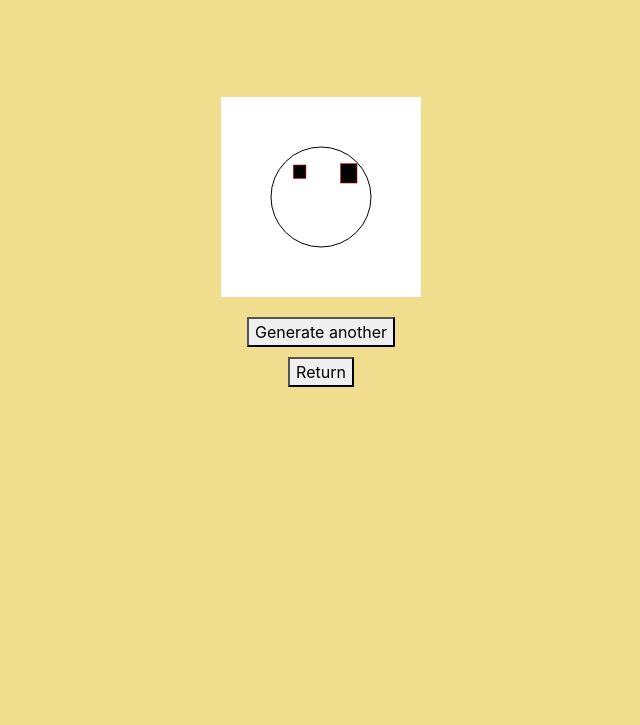
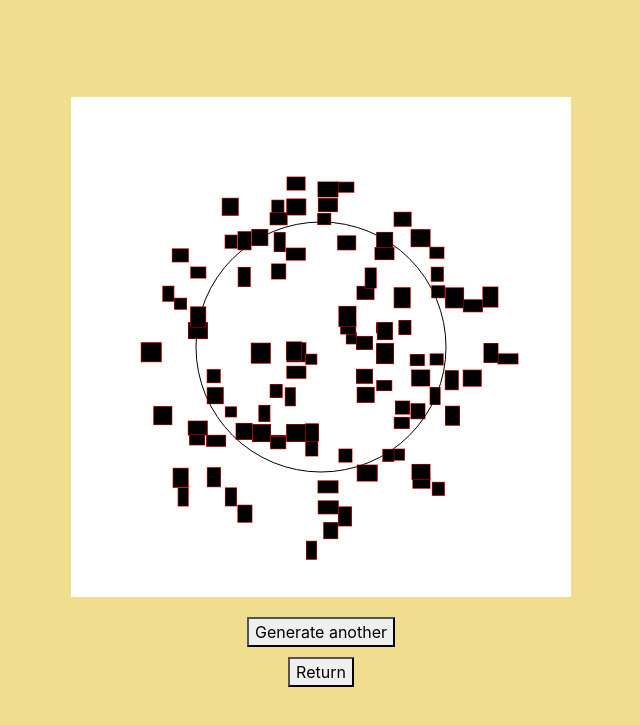
Before and after one commit to mikolajt/RandomDungeonGenerator, a plain HTML site: page dungeon.html in a window 1280 px wide. Shown: the part 51-776 px from the top of the page, without its empty margins (319-959 px from the left). Drawn offline with nearby package versions, Linux system fonts and the light colour scheme.

Commit message:
separation part 2 (center)

```diff
--- a/dungeon.html
+++ b/dungeon.html
@@ -11,7 +11,7 @@
   </head>
   <body>
     <h1>Random Dungeon Generator!</h1>
-    <canvas id="dungeon-canvas" width="200" height="200"></canvas>
+    <canvas id="dungeon-canvas" width="500" height="500"></canvas>
     <button id="generate-another-button" onclick="window.location.reload()">Generate another</button>
     <button id="return-button" onclick="location.href='index.html'">Return</button>
 
--- a/generate_dungeon.js
+++ b/generate_dungeon.js
@@ -1,12 +1,14 @@
 let canvas = document.getElementById("dungeon-canvas");
 let ctx = canvas.getContext("2d");
 let cells = [];
+let cell_id_counter = 0;
 const radius = canvas.width/4;
-const number_of_cells = 2;
+const number_of_cells = 100;
 const max_cell_size = 20;
 const min_cell_size = 10;
 
 function Cell(x, y, width, height) {
+    this.cell_id = cell_id_counter++;
     this.x = x;
     this.y = y;
     this.width = width;
@@ -25,9 +27,9 @@ function draw() {
     for(i = 0; i < number_of_cells; i++)
     {
         ctx.strokeStyle = "red";
-        ctx.strokeRect(cells[i].x, cells[i].y, cells[i].width, cells[i].height);
-        ctx.fillRect(cells[i].x, cells[i].y, cells[i].width, cells[i].height);
-        console.log(cells[i].x + "," + cells[i].y + "," + cells[i].width + "," + cells[i].height);
+        ctx.strokeRect(cells[i].x - cells[i].width/2, cells[i].y + cells[i].height/2, cells[i].width, cells[i].height);
+        ctx.fillRect(cells[i].x - cells[i].width/2, cells[i].y + cells[i].height/2, cells[i].width, cells[i].height);
+        console.log(cells[i].x + "," + cells[i].y + "," + cells[i].width + "," + cells[i].height + "," + cells[i].cell_id);
     }
 }
 
@@ -61,27 +63,34 @@ function separateCells() {
         this.x = x;
         this.y = y;
 
-        this.normalize = function() {
+        this.normalize = function(x) {
             let length = Math.hypot(this.x, this.y);
-            this.x = this.x/length;
-            this.y = this.y/length;
+            this.x = this.x/length * x;
+            this.y = this.y/length * x;
         }
     }
 
     function cellSeparationVector(currentCell) {
         function calculateDistance(cell1, cell2) {
-            let a = cell1.x - cell2.x;
-            let b = cell1.y - cell2.y;
-
-            return Math.hypot(a, b);
+            return [cell1.x - cell2.x, cell1.y - cell2.y];
         }
         let v = new Vector(0, 0);
         let neighborCount = 0;
+        let distance;
+        let isNeighbor;
         cells.forEach(cell => {
             if(currentCell != cell) {
-                if(calculateDistance(currentCell, cell) < Math.hypot(currentCell.height, currentCell.width)) {
+                distance = calculateDistance(currentCell, cell);
+                isNeighbor = false;
+                if(Math.abs(distance[0]) <= currentCell.width/2 + cell.width/2) {
                     v.x += cell.x - currentCell.x;
+                    isNeighbor = true;
+                }
+                if(Math.abs(distance[1]) <= currentCell.height/2 + cell.height/2) {
                     v.y += cell.y - currentCell.y;
+                    isNeighbor = true;
+                }
+                if(isNeighbor) {
                     neighborCount++;
                 }
             }
@@ -94,16 +103,29 @@ function separateCells() {
             v.y *= -1;
             v.x /= neighborCount;
             v.y /= neighborCount;
-            v.normalize();
+            v.normalize(1);
             return v;
         }
     }
 
-    cells.forEach(cell => {
-        let vector = cellSeparationVector(cell);
-        cell.x += vector.x;
-        cell.y += vector.y;
-    });
+    let separatedCounter;
+    for(i=0; i<100; i++)
+    {
+        separatedCounter = 0;
+        cells.forEach(cell => {
+            let vector = cellSeparationVector(cell);
+            if(vector.x == 0 && vector.y == 0) {
+                separatedCounter++;
+            }
+            else {
+                cell.x += vector.x;
+                cell.y += vector.y;
+            }
+        });
+        if (separatedCounter >= cells.length) {
+            break;
+        }
+    }
 }
 
 
```
